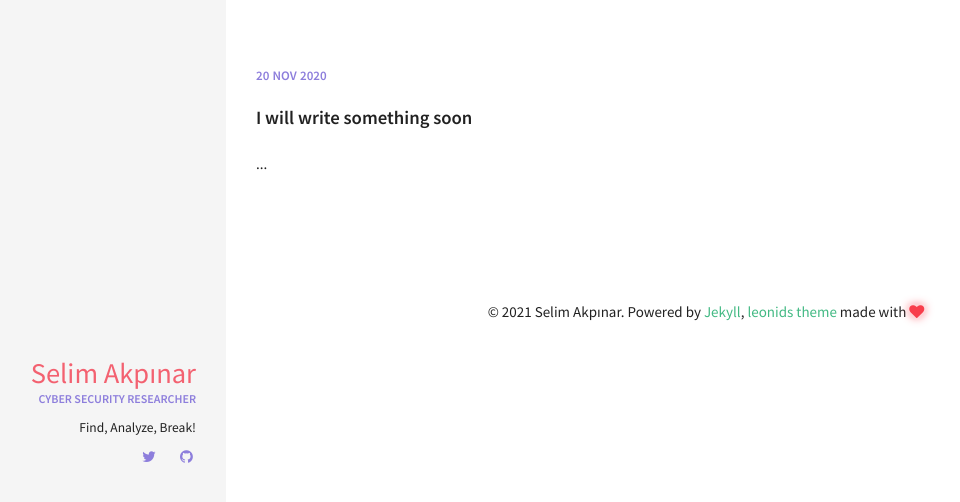
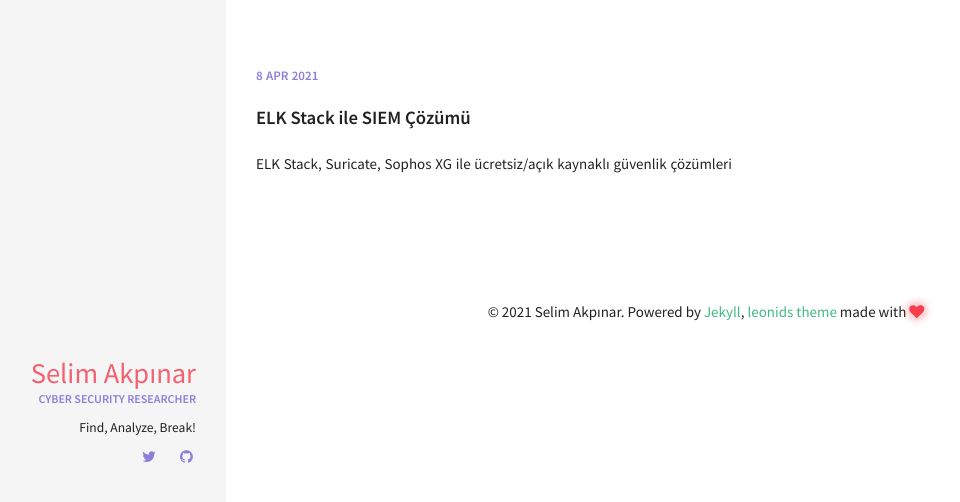
Before and after one commit to mandev0/mandev0.github.io, a Jekyll site: the page built from docs/index.html, in a window 1280 px wide. Shown: the top 502 px of the page, without its empty margins (94-1054 px from the left). Built offline with Jekyll 4.4.1, drawn with Linux system fonts in a browser that asks for light colours; part of the change alters nothing that is shown.

Commit message:
siem ilk post

```diff
--- a/docs/_includes/head.html
+++ b/docs/_includes/head.html
@@ -11,6 +11,15 @@
 {% endif %}
 
 <head>
+  <!-- Global site tag (gtag.js) - Google Analytics -->
+  <script async src="https://www.googletagmanager.com/gtag/js?id=UA-54352646-2"></script>
+  <script>
+    window.dataLayer = window.dataLayer || [];
+    function gtag(){dataLayer.push(arguments);}
+    gtag('js', new Date());
+
+    gtag('config', 'UA-54352646-2');
+  </script>
   <meta charset="UTF-8">
   <meta http-equiv="X-UA-Compatible" content="IE=edge">
   <meta name="description" content="{{ description }}">
--- a/docs/_posts/2020-11-20-I-will-write-something-soon.md
+++ /dev/null
@@ -1,8 +0,0 @@
----
-layout: post
-title: I will write something soon
-excerpt: "..."
-comments: true
----
-
-very soon :D
--- /dev/null
+++ b/docs/_posts/2021-04-08-elk-stack-ile-siem-cozumu.md
@@ -0,0 +1,33 @@
+---
+layout: post
+title: ELK Stack ile SIEM Çözümü
+excerpt: "ELK Stack, Suricate, Sophos XG ile ücretsiz/açık kaynaklı güvenlik çözümleri"
+comments: true
+---
+Uzun zamandır yapmayı planladığım ama bir türlü başlayamadığım yazı serisine nihayet başlıyorum. Siber güvenlik alanına red team tarafı ile başlamış biri olarak bu alanda çok şey öğrendim. Ancak zaman geçtikçe ve daha çok şey görüp öğrenikçe blue team tarafınada ilgim büyüdü ve odak noktam olan sızma testi yerini savunmaya bıraktı. İlk iş tecrübemin network ve ağ güvenliği olması bir çok bilgi ve tecrübe edinmemi sağladı ancak tecrübelerim genellikle küçük işletmelerle sınırlı kaldı ve bir çok çözümü tecrübe etme şansı elde edemedim. Bu sebeple sektörde elde edemediğim tecrübeler ve araçlar için kendime bir lab ortamı kurmaya başladım.
+
+Uzun uğraşlar ve bir çok kurup silmeler, optimum çözüm arayışları sonucu aşağıdaki lab ortamını planlayıp kurmaya başladım. Kurulum adımlarına bir sonraki yazımda yer vereceğim. Bu yazıda daha çok tercihlerimi ve yapıyı neden bu şekilde kuruduğumu anlatmak istiyorum böylece varsa hatalarım daha anlaşılır olacaktır :)
+
+<div style="text-align:center"><img src="/docs/img/SIEM_Lab_Diagram.png" /></div>
+
+Burada üç network bölümümüz var. Bu alanları Sophos XG Home versiyonu üzerinde oluşturdum. Yapı optimum olmayabilir. İslevsellik olarak DMZ alanı dışarı açık alanı temsim ediyor. ServerZone ile arasındaki fark SZ' nin dışarıya açık olmaması (Bu ortamı kendi evimde kurduğum için aslında hiçbir network dışarı açık değil ama senaryolarımı ona göre şekillendireceğim). Networklerin erişim izinlerini aşağıdaki gibi ayarladım.
+
+| Zone          | İnternet | DMZ | ServerZone | LAN |
+| ------------- | -------- | --- | ---------- | --- |
+| DMZ           | +        | *   | -          | -   |
+| ServerZone    | +        | +   | *          | -   |
+| LAN           | +        | +   | +          | *   |
+
+Network ile ilgili son olarak Suricate ve Logstash ile ilgili iki durum mevcut. Suricata sunucusunun DMZ alanını dinlemesi gerekli (yada bütün ağı) bunun için ikinci bir bacak oluşturdum ve ev tipi 8 portluk tp-link akıllı switch ile bütün trafiği o network bacağına yönlendirdim. Logstash ile ilgilide benzer bir durum söz konusu. DMZ alanından gelecek logların ELK Stack sunucusuna aktarılması gerekiyor. Bu işlemi direkt olarak ELK sunucusuna gönderecek şekilde yapabiliriz ama ben DMZ alanının direkt olarak ELK sunucusuna erişmesini istemedim. Bu nedenle (ve geleceğe dönük tavsiye edilen yapıda) logları Logstash servisine gönderecek şekilde planladım ve bu servisi ayrı bir sunucuda çalıştırdım. Aslında burada Logstash sunucusu üzerinde tek bir bacak ile işi çözebilirdim ancak daha iyi ayrım oluşturmak açısından bir bacak ServerZone diğer bacak DMZ alanında olacak şekilde iki bacaklı bir sunucu yapısı oluşturdum. Bu anlatıma dair diagram aşağıdaki gibi.
+
+<div style="text-align:center"><img src="/docs/img/ServerZone_Diagram.png" /></div>
+
+Şimdi biraz çalışacak servislerden bahsedelim. Öncelikle SIEM(ish) çözümümüz ELK Stack. Açık kaynak kodlu bir araç ve log yönetimi açısından oldukça başarılı ve içerisinde hazır gelen alarm imzaları ile antreman için oldukça yeterli. Bu araç yerince Splunk kurmayıda planladım ve bir kaç denemede yaptım ancak ücretsiz sürümü için kısıtlamalar ve kota(günlük 500MB) olması beni ELK Stack denemeye itti. İleride Splunk ile ELK Stack aracını alarmlar konusunda karşılaştıracağım bir yazı daha planlıyorum onun için Splunk planlarımda var.
+
+Diğer bir ürünümüz Sophos XG Home sürümü. Uzun zamandır evde firewall olarak pfSense kullanıyordum (merak işte :)). Her ne kadar açık kaynak çözümleri sevsemde uzun süreli bir pfSense kullanıcısı ve destek verdiğim bir ürün olsada kullanım zorluğu ve web filtreleme gibi özelliklerin stabil çalışmaması nedeniyle farklı çözüm arayışlarına başladım. İlk önce Untangle Firewall ürününü denedim ancak ücretsiz sürümü bazı kısıtlamaları ile geliyordu o yüzden arayışlarım devam etti ve sonunda Sophos XG ürününün ücretsiz bir sürümü olduğunu gördüm. Bu sürümde tek kısıtlama donanım kullanımı ile ilgili (gelişmiş özellikler hariç). Cihaz fazladan donanım verseniz dahi performans olarak 4 çekirdek ve 6gb ram kullanımı geçmiyor. Oldukça makul bir kısıtlama, uzun süredir kurumsal cihazlar kullanmak istiyordum ve bu sürüm tam bunun için. Ayrıca bir çok filtreleme ve loglama özelliğide yanında geliyor :)
+
+Son olarak IDS ürünümüz Suricata. Bu yazılım IPS olarakda konumlandırılabiliyor ancak ben bu lab için daha çok loglama ve alarmlar üzerine yoğunlaşacağım için herhangi IPS konumlandırmak istemedim o yüzden pasif olarak ağı dinleyen bir IDS konumlandırdım. Snort ve Suricata arasında biraz araştırma yaptıktan sonra Suricata aracında bazı güzel özellikler gördüm. TLS handshakelerinden SNI(Server Name Indication, veri şifreli olsa dahi girdiğiniz domain bilgisi burada açık ediliyor. Bunun ile ilgili güzel bir yazı geliyor) bilgisinin çıkarılması, çoklu çekirdek kullanımı ve ELK için hazır gelen loglama aracı bu tercihimde baskın rol oynadı.
+
+Bütün bu sistemlerin ardından DMZ alanı içerisindeki sunucularımıza ELK Stack aracına ait log toplayıcıları kurup loglarımızı yönlendirmeye başladığımızda kurulumumuz büyük oranda tamamlanmış olacak.
+
+Peki iyi güzelde bütün bu sistemleri kurduk, logları topladık peki ne olacak. Bundan sonrası için plan APT gruplarına ait kampanyaları/senaryoları araçlar ile canlandırıp bu saldırıları test edip edemediğime bakacağım. Tespit edemediğim saldırı veya saldırıya ait adımlar için özel imzalar yazıp bunları test edeceğim. Bu yazı serisinin oldukça eğlenceli ve dolu dolu olmasını planlıyorum. Burada yaptıklarımın hepsini internette araştırarak oluşturdum ve bu ortam veya senaryolar en iyisi ya da en uygunu olmayabilir ancak deneye yanıla öğreneceğim. Bütün geri bildirimler benim için değerlidir. Şimdiden bir sonraki yazıda görüşmek üzere hoşçakalın :)
```
Also changed, not shown: docs/img/SIEM_Lab_Diagram.png (added), docs/img/ServerZone_Diagram.png (added), 2 other files.
